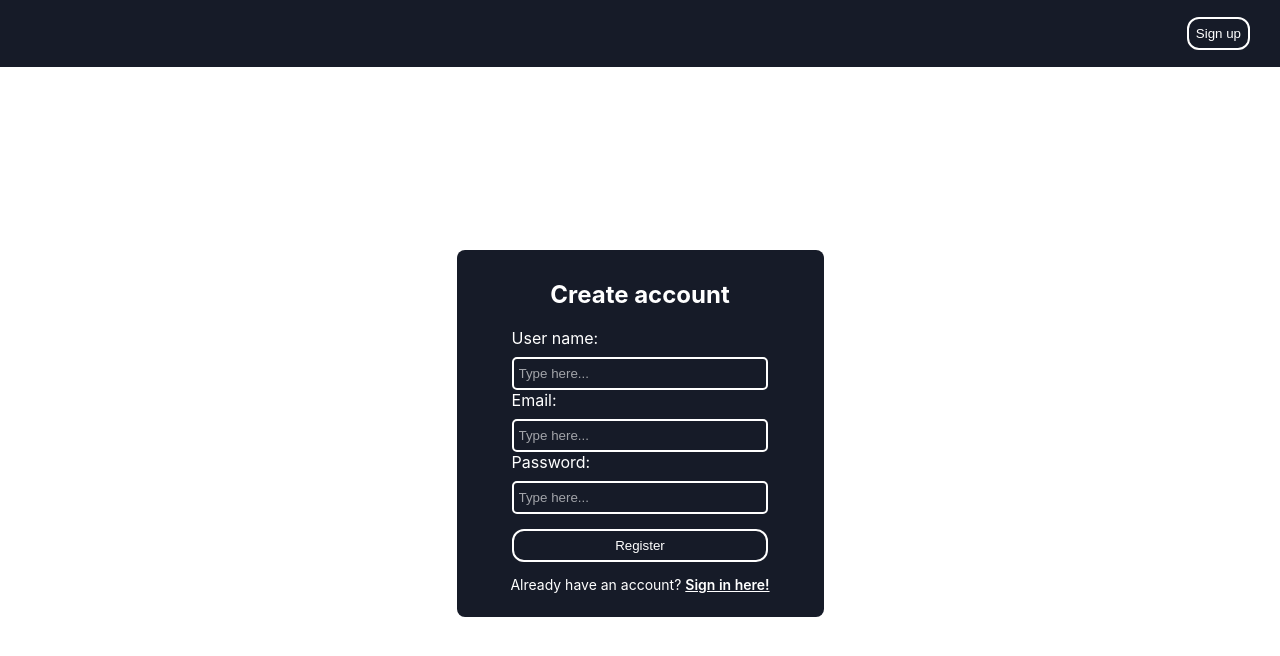
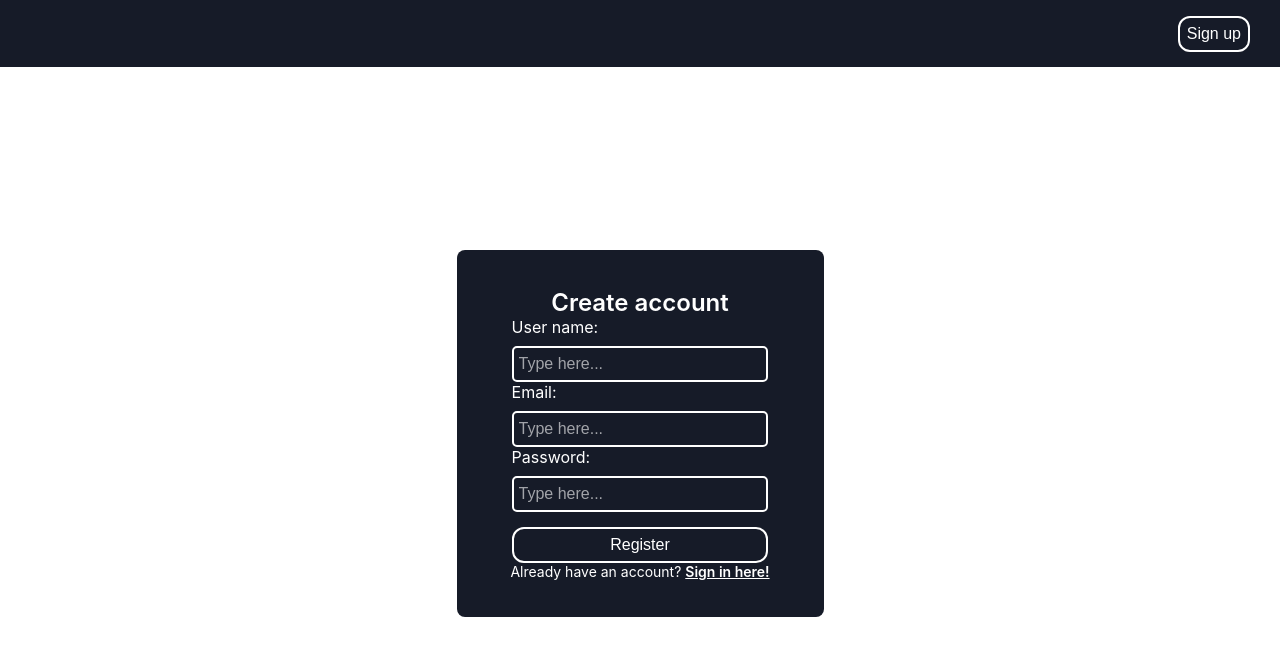
Before and after one commit to josefelippe45/react-crud-ts, a React (Create React App) app: page /register in a window 1280 px wide. Shown: the top 656 px of the page. Built offline with nearby package versions, Linux system fonts and the light colour scheme; no server answers.

Commit message:
feat: add a default theme with providers

```diff
--- a/src/App.tsx
+++ b/src/App.tsx
@@ -2,12 +2,17 @@ import React from 'react';
 import Routes from 'routes';
 import Header from 'components/Header';
 import { BrowserRouter as Router } from 'react-router-dom';
+import AppProvider from 'providers';
+import GlobalStyle from 'styles';
 
 function App() {
   return (
     <Router>
-      <Header />
-      <Routes />
+      <GlobalStyle />
+      <AppProvider>
+        <Header />
+        <Routes />
+      </AppProvider>
     </Router>
   );
 }
--- a/src/components/Header/styles.ts
+++ b/src/components/Header/styles.ts
@@ -4,7 +4,7 @@ export const Container = styled.header`
   display: flex;
   height: 67px;
   width: 100%;
-  background: #161b28;
+  background: ${(p) => p.theme.colors.primary};
   align-items: center;
   justify-content: flex-end;
   > button {
--- a/src/index.css
+++ b/src/index.css
@@ -1,10 +1,3 @@
-html {
-  height: 100%;
-  display: flex;
-  flex-direction: column;
-
-  margin: 0;
-}
 body {
   margin: 0;
   font-family: -apple-system, BlinkMacSystemFont, 'Segoe UI', 'Roboto', 'Oxygen',
--- a/src/pages/Register/styles.ts
+++ b/src/pages/Register/styles.ts
@@ -12,7 +12,7 @@ export const FormContainer = styled.div`
   justify-content: center;
   flex-direction: column;
   align-items: center;
-  background: #161b28;
+  background: ${(p) => p.theme.colors.primary};
   color: white;
   width: 367px;
   height: 367px;
--- /dev/null
+++ b/src/providers/index.tsx
@@ -0,0 +1,8 @@
+import React, { FC } from 'react';
+import { ThemeProvider } from './theme';
+
+const AppProvider: FC = ({ children }) => {
+  return <ThemeProvider>{children}</ThemeProvider>;
+};
+
+export default AppProvider;
--- /dev/null
+++ b/src/providers/theme.tsx
@@ -0,0 +1,15 @@
+import React, { FC } from 'react';
+import { ThemeProvider as StyledThemeProvider } from 'styled-components';
+
+export const ThemeProvider: FC = ({ children }) => (
+  <StyledThemeProvider
+    theme={{
+      colors: {
+        primary: '#161b28',
+        secondary: '#ffff',
+      },
+    }}
+  >
+    {children}
+  </StyledThemeProvider>
+);
--- /dev/null
+++ b/src/styles/index.ts
@@ -0,0 +1,36 @@
+import { createGlobalStyle } from 'styled-components';
+
+const GlobalStyle = createGlobalStyle`
+  * {
+    margin: 0;
+    padding: 0;
+    outline: 0;
+  }
+  body {
+    #root {
+      min-height: -webkit-fill-available;
+      min-height: 100vh;
+      display: flex;
+      flex-direction: column;
+    }
+  }
+  body, input, button {
+    font-size: 16px;
+  }
+
+  h1, h2, h3, h4, h5, h6, strong {
+    font-weight: 600;
+  }
+
+  button  {
+    outline: none;
+    border: none;
+    cursor: pointer;
+    &:hover {
+      font-weight: bold;
+    }
+  }
+
+`;
+
+export default GlobalStyle;
```
